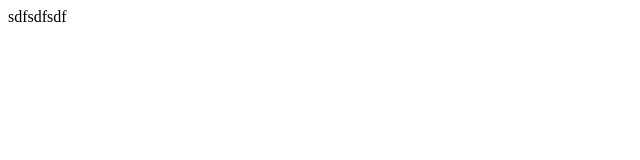
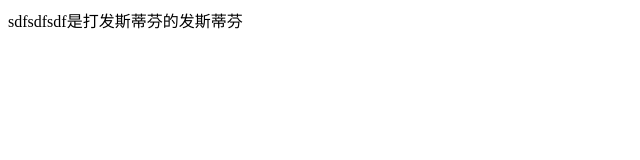
Before and after one commit to lss1521919821/lsss, a plain HTML site: page src/index.html in a window 1280 px wide. Shown: the whole page, without its empty margins (0-640 px from the left). Drawn offline with Linux system fonts and the light colour scheme.

Commit message:
第三次

```diff
--- a/src/index.html
+++ b/src/index.html
@@ -9,7 +9,7 @@
 </head>
 
 <body>
-    sdfsdfsdf
+    sdfsdfsdf是打发斯蒂芬的发斯蒂芬
 </body>
 
 </html>
```
